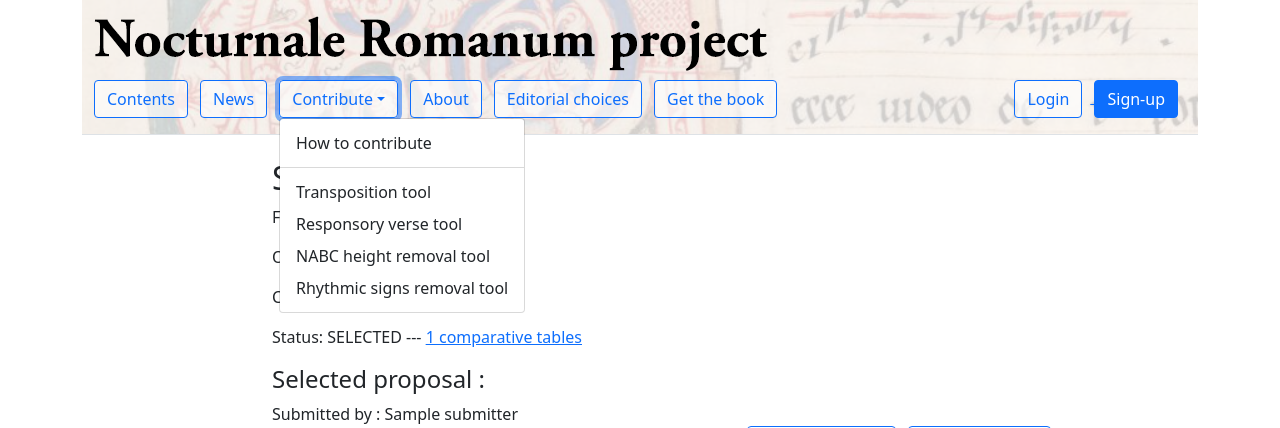
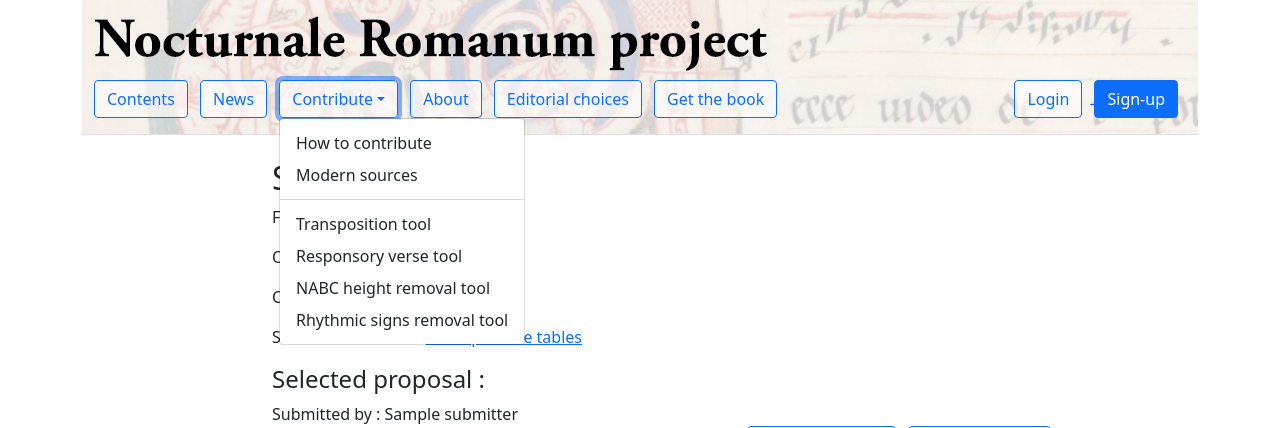
Before and after one commit to Nocturnale-Romanum/website, a Django app: template home/templates/home/chant.html in a window 1280 px wide, after a click on "Contribute". Shown: the top 428 px of the page. Run offline with Django 3.2, Linux system fonts and the light colour scheme; the template is opened without the code that fills it: most values are stand-ins (such as "Sample title", 1, 10 or a date in 2020); some libraries are stand-ins or nearby versions.

Commit message:
Added link to the new 'modern sources' page in the menu

```diff
--- a/nocturnale/templates/base.html
+++ b/nocturnale/templates/base.html
@@ -61,6 +61,7 @@
             <button id="contribDropdown" type="button" class="btn btn-outline-primary me-2 dropdown-toggle" data-toggle="dropdown" aria-haspopup="true" aria-expanded="false">Contribute</button>
             <div class="dropdown-menu" aria-labelledby="contribDropdown">
               <a class="dropdown-item" href="/contribute/">How to contribute</a>
+              <a class="dropdown-item" href="/contribute/modern-sources/">Modern sources</a>
               <div class="dropdown-divider"></div>
               <a class="dropdown-item" href="/transpose/">Transposition tool</a>
               <a class="dropdown-item" href="/versify/">Responsory verse tool</a>
```
